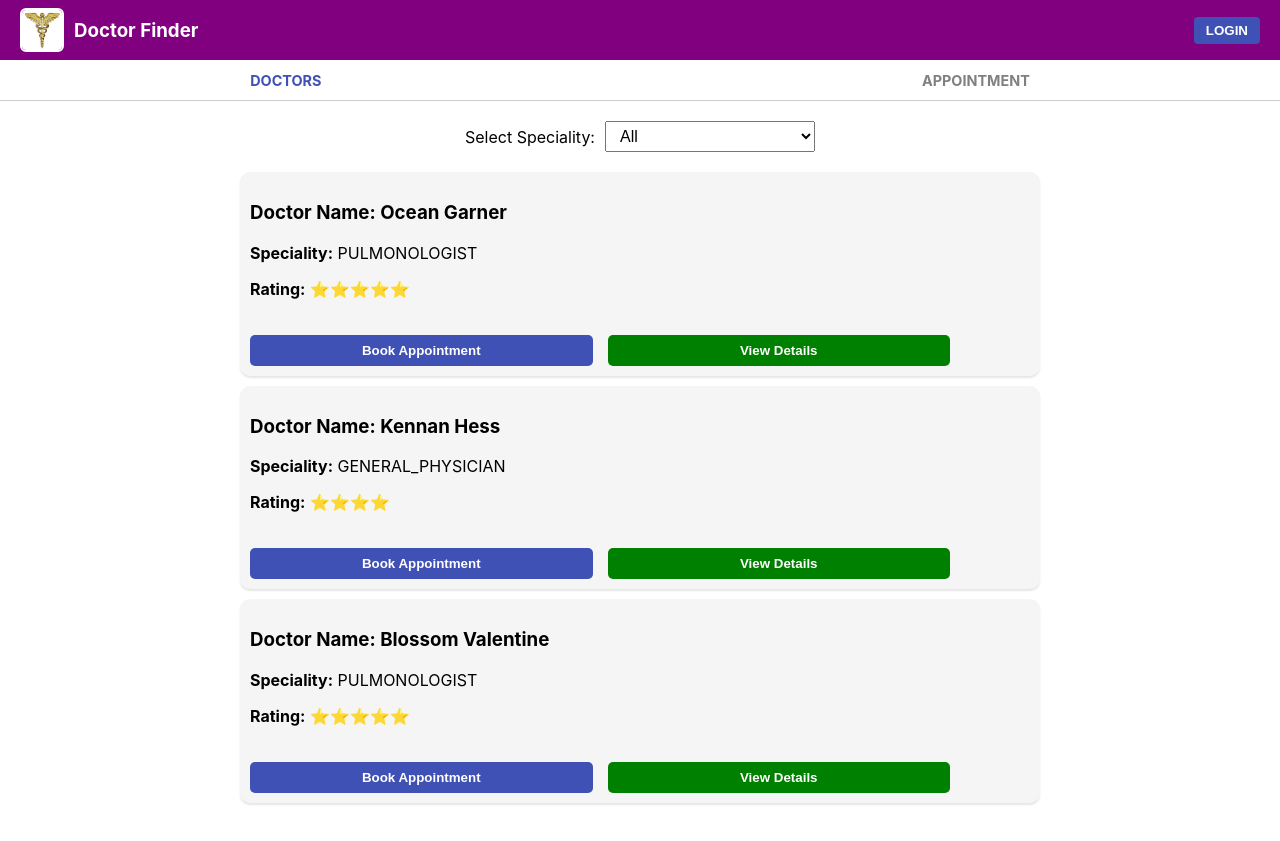
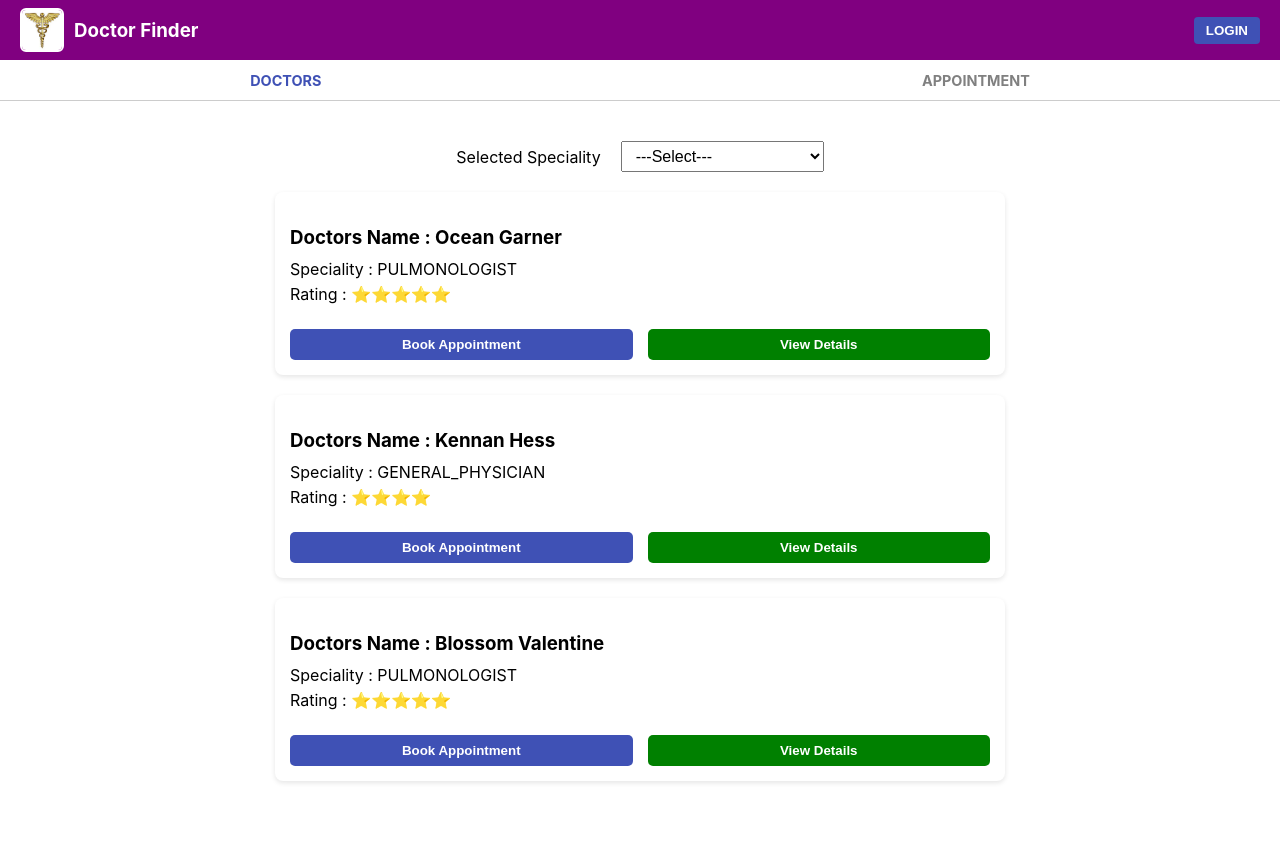
Before and after one commit to Sajan261996/Dociorssappointment.io, a React (Create React App) app: page / in a window 1280 px wide. Built offline with nearby package versions, Linux system fonts and the light colour scheme.

Commit message:
coummit change

```diff
--- a/package.json
+++ b/package.json
@@ -12,6 +12,7 @@
     "@testing-library/user-event": "^13.5.0",
     "react": "^19.1.0",
     "react-dom": "^19.1.0",
+    "react-router-dom": "^7.5.3",
     "react-scripts": "5.0.1",
     "web-vitals": "^2.1.4"
   },
--- a/src/App.js
+++ b/src/App.js
@@ -21,6 +21,7 @@ function App() {
 
           {/* Redirect all unknown routes to home */}
           <Route path="*" element={<Navigate to="/" />} />
+
         </Routes>
       </BrowserRouter>
     </div>
--- a/src/Home/Home.css
+++ b/src/Home/Home.css
@@ -1,48 +1,48 @@
-.home-container{
+.home-container {
   display: flex;
   flex-direction: column;
   align-items: center;
   padding: 20px;
 }
-.filter-section{
+
+.filter-section {
   margin-bottom: 20px;
   display: flex;
   align-items: center;
   justify-content: center;
   gap: 10px;
 }
-#speciality{
-    margin: left;
+
+#speciality {
+  margin-left: 10px;
   padding: 5px 10px;
   font-size: 16px;
 }
-.doctors-list{
+
+.doctors-list {
   width: 100%;
   max-width: 800px;
 }
-.card-box{
-    padding: 10px;
-    background-color: #f5f5f5;
-    border-radius: 10px;
-    box-shadow: 0 2px 2px rgba(0, 0, 0, 0.1);
-    margin-bottom: 10px;
-    text-align: left;
-}
-.doctors-card{
-    border: 1px solid #ddd;
-    box-shadow: 0px 2px 5px rgba(0,0,0,0.1);
+
+.doctors-card {
+  border: 1px #ddd;
+  box-shadow: 0px 2px 5px rgba(0, 0, 0, 0.1);
   padding: 20px;
   margin-bottom: 20px;
   border-radius: 8px;
   background-color: #ffffff;
+  text-align: left;
+  margin-left: 0; /* Align to left */
 }
 
-.doctors-card h3{
+.doctors-card h3 {
   margin-bottom: 10px;
 }
+
 .doctors-card p {
   margin: 5px 0;
 }
+
 .button-group {
   display: inline-flex;
   gap: 15px;
@@ -74,8 +74,9 @@
 .details-btn:hover {
   opacity: 0.9;
 }
+
 @media screen {
-    .doctors-card{
+  .doctors-card {
       padding: 15px;
   }
   .appointment-btn,
@@ -84,7 +85,8 @@
       text-align: center;
   }
 }
-  .appointmentcard-box{
+
+.appointmentcard-box {
   width: 1200px;
   padding: 10px;
   background-color: #f5f5f5;
@@ -95,7 +97,8 @@
   margin-left: 0;
   align-self: flex-start;
 }
-  .Rate-button{
+
+.Rate-button {
   background-color: blue;
   color: #f5f5f5;
   text-align: bold;
--- a/src/Home/Home.js
+++ b/src/Home/Home.js
@@ -1,12 +1,7 @@
-import React, { useState } from "react";
+import React from "react";
 import { useLocation } from "react-router-dom";
+import DoctorsList from "../Screens/Doctorslist";
 import "./Home.css";
-
-const doctors = [
-    { id: 1, name: 'Ocean Garner', speciality: 'PULMONOLOGIST', rating: 5 },
-    { id: 2, name: 'Kennan Hess', speciality: 'GENERAL_PHYSICIAN', rating: 4 },
-    { id: 3, name: 'Blossom Valentine', speciality: 'PULMONOLOGIST', rating: 5 },
-];
 
 const appointments = [
   { name: "Dr. Hermione Kelley", date: "2021-08-02", symptoms: "", history: "" },
@@ -14,51 +9,14 @@ const appointments = [
   { name: "Dr. Alexis Rodriguez", date: "2021-08-01", symptoms: "Cold", history: "NA" },
 ];
 
-const specialities = ['All', 'PULMONOLOGIST', 'GENERAL_PHYSICIAN'];
-
 function Home() {
   const location = useLocation();
-    const isDoctorPage = location.pathname === '/';
-
-    const [selectedSpeciality, setSelectedSpeciality] = useState('All');
-
-    const handleSpecialityChange = (e) => {
-        setSelectedSpeciality(e.target.value);
-    };
-
-    const filteredDoctors = selectedSpeciality === 'All'
-        ? doctors
-        : doctors.filter(doc => doc.speciality === selectedSpeciality);
+  const isDoctorPage = location.pathname === "/";
 
   return (
     <div className="home-container">
       {isDoctorPage ? (
-                <>
-                    <div className="filter-section">
-                        <label htmlFor="speciality">Select Speciality:</label>
-                        <select id="speciality" value={selectedSpeciality} onChange={handleSpecialityChange}>
-                            {specialities.map((spec, index) => (
-                                <option key={index} value={spec}>{spec.replace('_', ' ')}</option>
-                            ))}
-                        </select>
-                    </div>
-
-                    <div className="doctors-list">
-                        {filteredDoctors.map(doctor => (
-                            <div key={doctor.id} className="card-box">
-                                <div className="doctor-card">
-                                    <h3>Doctor Name: {doctor.name}</h3>
-                                    <p><strong>Speciality:</strong> {doctor.speciality}</p>
-                                    <p><strong>Rating:</strong> {'⭐'.repeat(doctor.rating)}</p>
-                                    <div className="button-group">
-                                        <button className="appointment-btn">Book Appointment</button>
-                                        <button className="details-btn">View Details</button>
-                                    </div>
-                                </div>
-                            </div>
-                        ))}
-                    </div>
-                </>
+        <DoctorsList />
       ) : (
         <div className="appointments-list">
           {appointments.map((appt, index) => (
--- /dev/null
+++ b/src/Screens/BookAppointment.js
@@ -0,0 +1 @@
+import React, {useState } from 'react';
--- /dev/null
+++ b/src/Screens/Doctorslist.js
@@ -0,0 +1,44 @@
+import React from 'react';
+import '../Home/Home.css';
+
+const doctors = [
+    { id: 1, name: 'Ocean Garner', speciality: 'PULMONOLOGIST', rating: 5 },
+    { id: 2, name: 'Kennan Hess', speciality: 'GENERAL_PHYSICIAN', rating: 4 },
+    { id: 3, name: 'Blossom Valentine', speciality: 'PULMONOLOGIST', rating: 5 },
+];
+
+const DoctorsList = () => {
+    return(
+        <div className='home-container'>
+            <div className='filter-section'>
+                <label htmlFor='speciality'> Selected Speciality</label>
+                <select id='speciality'>
+                    <option value=''>---Select---</option>
+                    <option value='PULMONOLOGIST'>PULMONOLOGIST</option>
+                    <option value='GENRAL_PHYSICIAN'>GENRAL_PHYSICIAN</option>
+                </select>
+            </div>
+
+            <div className='doctors-list'>
+                {doctors.map((doc) => (
+                    <div key={doc.id} className='doctors-card'>
+                        <h3>Doctors Name : {doc.name}</h3>
+                        <p>Speciality : {doc.speciality}</p>
+                        <p>Rating :{' '}
+                            {Array.from({ length: doc.rating }, (_, i) => (
+                            <span key={i}>⭐</span>
+                            ))}
+                        </p>
+                        <div className="button-group">
+                            <button className="appointment-btn">Book Appointment</button>
+                            <button className="details-btn">View Details</button>
+                            </div>
+                    </div>
+                ))}
+
+            </div>
+        </div>
+    );
+};
+
+export default DoctorsList;
```
Also changed, not shown: 2 other files (tests, documents, lock files or other folders). Lines whose indentation alone changed are shown as unchanged.
